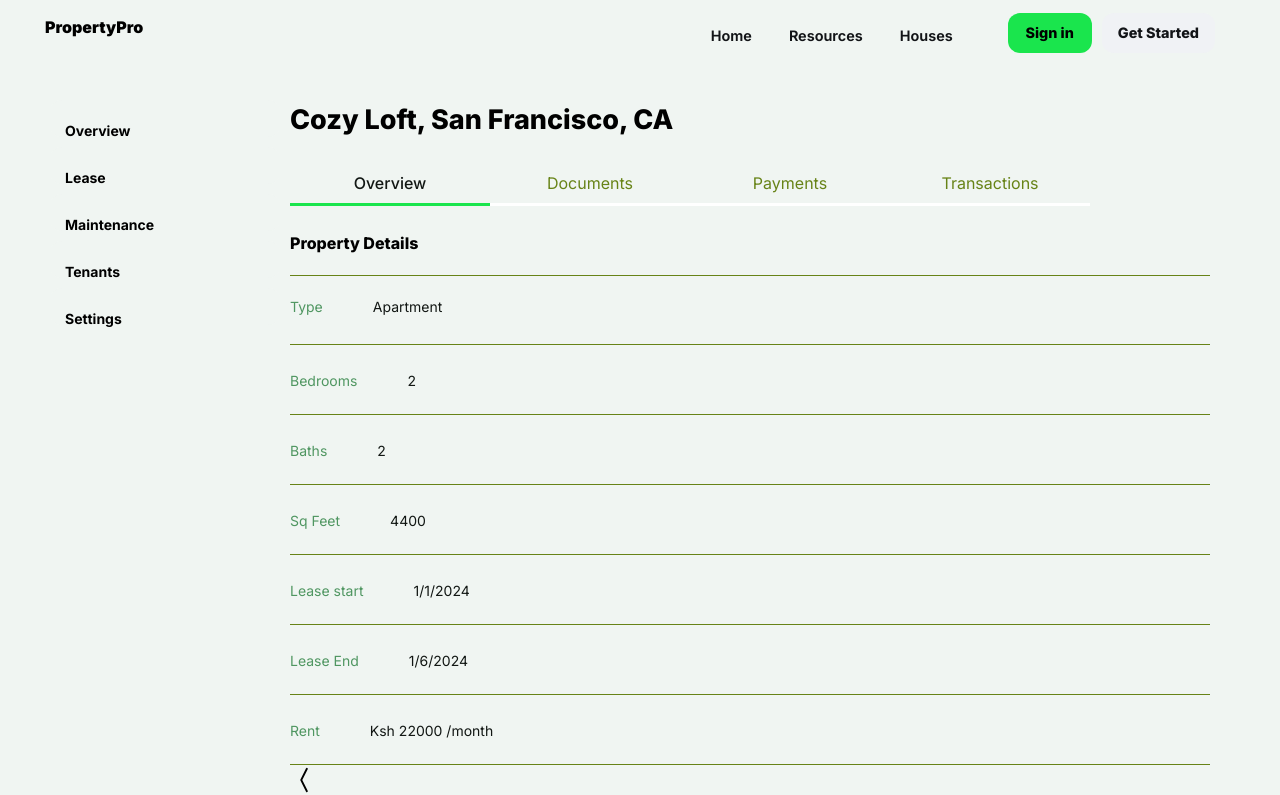
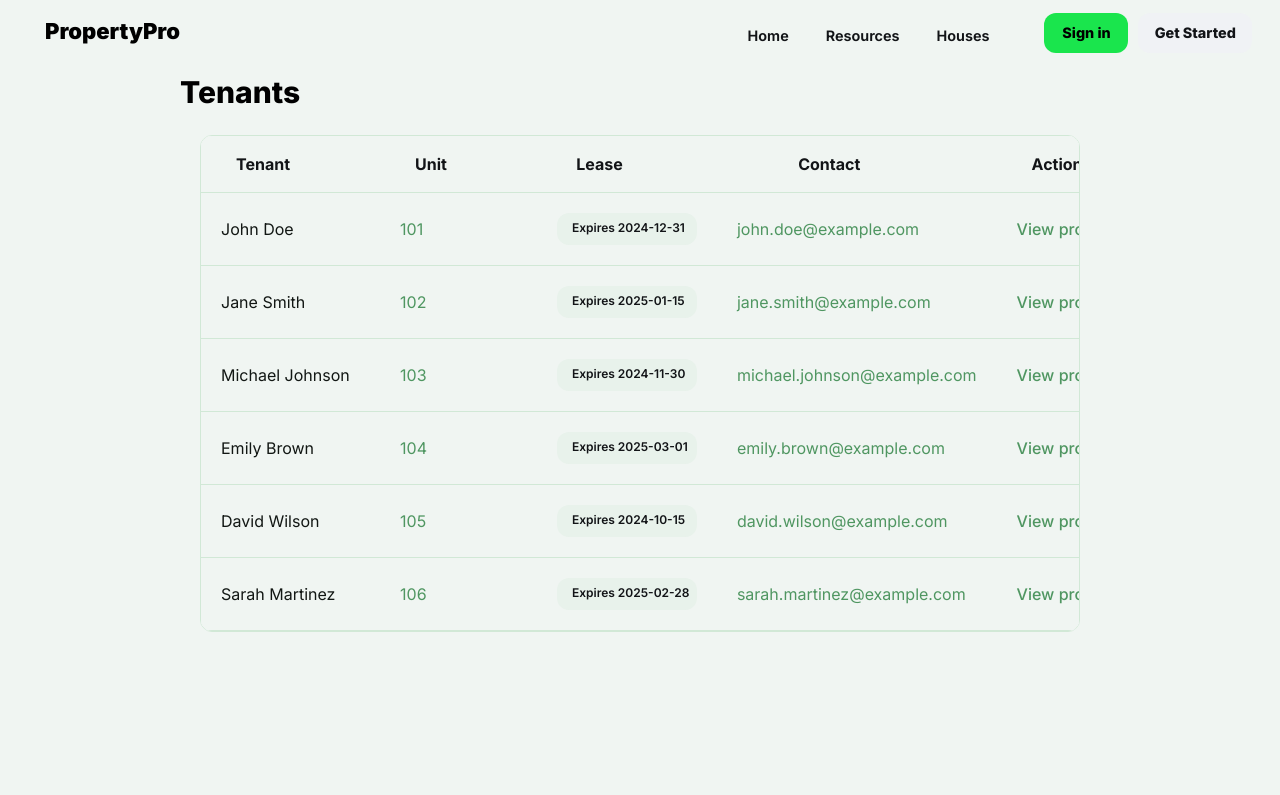
Before and after one commit to Kennysaruni/propertypro, a React (Vite) app: page /properties in a window 1280 px wide. Shown: the top 795 px of the page. Built offline with nearby package versions, Linux system fonts and the light colour scheme; data requests are answered from the project's data file; grey boxes are pictures that could not be loaded.

Commit message:
Added tenants table component

```diff
--- a/db.json
+++ b/db.json
@@ -1,8 +1,14 @@
 {
   "listings": [
-    { "id": 1,
+    {
+      "id": 1,
       "name": "Cozy Downtown Loft",
       "location": "Downtown, City A",
+      "type": "Apartment",
+      "status": "Available",
+      "unit_count": 1,
+      "lease_count": 1,
+      "balance": "$2000",
       "images": [
         {
           "url": "https://images.unsplash.com/photo-1502672260266-1c1ef2d93688?w=600&auto=format&fit=crop&q=60&ixlib=rb-4.0.3&ixid=M3wxMjA3fDB8MHxzZWFyY2h8Mnx8YXBhcnRtZW50fGVufDB8fDB8fHww"
@@ -18,11 +24,21 @@
     {
       "name": "Spacious Condo with a View",
       "location": "Waterfront, City B",
+      "type": "Condo",
+      "status": "Available",
+      "unit_count": 2,
+      "lease_count": 2,
+      "balance": "$3000",
       "image": "https://images.unsplash.com/photo-1560448204-e02f11c3d0e2?w=600&auto=format&fit=crop&q=60&ixlib=rb-4.0.3&ixid=M3wxMjA3fDB8MHxzZWFyY2h8N3x8YXBhcnRtZW50fGVufDB8fDB8fHww"
     },
     {
       "name": "Modern Apartment near Park",
       "location": "Greenfield, City C",
+      "type": "Apartment",
+      "status": "Available",
+      "unit_count": 1,
+      "lease_count": 1,
+      "balance": "$2500",
       "image": "https://images.unsplash.com/photo-1493809842364-78817add7ffb?w=600&auto=format&fit=crop&q=60&ixlib=rb-4.0.3&ixid=M3wxMjA3fDB8MHxzZWFyY2h8MTF8fGFwYXJ0bWVudHxlbnwwfHwwfHx8MA%3D%3D"
     },
     {
@@ -33,6 +49,7 @@
     {
       "name": "Charming Studio in Historic District",
       "location": "Old Town, City E",
+      "type" : "Apartment",
       "image": "https://images.unsplash.com/photo-1502672023488-70e25813eb80?w=600&auto=format&fit=crop&q=60&ixlib=rb-4.0.3&ixid=M3wxMjA3fDB8MHxzZWFyY2h8MTJ8fGFwYXJ0bWVudHxlbnwwfHwwfHx8MA%3D%3D"
     },
     {
@@ -84,5 +101,43 @@
       "status": "Open",
       "duedate": "12/4/2024"
     }
+  ],
+  "tenants": [
+    {
+      "name": "John Doe",
+      "unit_number": "101",
+      "lease_expiry_date": "2024-12-31",
+      "contact": "john.doe@example.com"
+    },
+    {
+      "name": "Jane Smith",
+      "unit_number": "102",
+      "lease_expiry_date": "2025-01-15",
+      "contact": "jane.smith@example.com"
+    },
+    {
+      "name": "Michael Johnson",
+      "unit_number": "103",
+      "lease_expiry_date": "2024-11-30",
+      "contact": "michael.johnson@example.com"
+    },
+    {
+      "name": "Emily Brown",
+      "unit_number": "104",
+      "lease_expiry_date": "2025-03-01",
+      "contact": "emily.brown@example.com"
+    },
+    {
+      "name": "David Wilson",
+      "unit_number": "105",
+      "lease_expiry_date": "2024-10-15",
+      "contact": "david.wilson@example.com"
+    },
+    {
+      "name": "Sarah Martinez",
+      "unit_number": "106",
+      "lease_expiry_date": "2025-02-28",
+      "contact": "sarah.martinez@example.com"
+    }
   ]
 }
--- a/src/App.jsx
+++ b/src/App.jsx
@@ -35,15 +35,19 @@ import Owner from "./pages/Onwer/Owner";
 import Tenant from "./pages/Tenant/Tenant";
 import Apartment from "./components/Apartment/Apartment";
 import ImageSlider from "./components/ImageSlider/ImageSlider";
+import Properties from "./components/Properties/Properties";
+import TenantsList from "./components/TenantsList/TenantsList";
 
 function App() {
   return (
     <div>
       <Navbar />
       {/* <Owner/> */}
-      <Tenant/>
+      {/* <Tenant/> */}
       {/* <Apartment/> */}
       {/* <ImageSlider/> */}
+      {/* <Properties/> */}
+      <TenantsList/>
     </div>
   );
 }
--- a/src/components/Navbar/Navbar.css
+++ b/src/components/Navbar/Navbar.css
@@ -36,10 +36,10 @@
 
 .logo {
     /* width: 300px; */
-    height: 200px;
+    /* height: 200px; */
     margin: 15px 20px 15px 20px;
     padding-left: 25px;
-    /* font-size: large; */
+    font-size: 22px;
     font-weight: 900;
 }
 
--- /dev/null
+++ b/src/components/Properties/Properties.css
@@ -0,0 +1,65 @@
+.properties-container {
+  width: 970px;
+  height: 100vh;
+  margin: 0 auto;
+  justify-content: center;
+  align-items: center;
+}
+.all-properties{
+    font-size: 30px;
+    font-weight: 800;
+}
+
+.table {
+  border-radius: 12px;
+  border: 1px solid #d1e8d6;
+  margin-top: 20px;
+  border-collapse: separate;
+  overflow: hidden;
+  margin: 20px 20px 20px 20px;
+}
+
+table {
+  width: 100%;
+  border-radius: 12px;
+}
+
+th {
+  text-align: center;
+  padding: 35px 90px 20px 35px;
+  white-space: nowrap;
+  color: #121417;
+  padding-top: 20px;
+  border-bottom: 1px solid #d1e8d6;
+  line-height: 1;
+}
+
+td.original-url {
+  max-width: 200px; /* Adjust as needed */
+  overflow: hidden;
+  text-overflow: ellipsis;
+  white-space: nowrap;
+}
+
+td {
+  padding: 20px;
+  align-items: center;
+  color: #638773;
+  border-bottom: 1px solid #d1e8d6;
+}
+
+td:first-child {
+  padding: 20px;
+  align-items: center;
+  color: #121714;
+}
+
+.property-type{
+    width: 142px;
+    height: 32px;
+    border-radius: 12px;
+    background-color: #E8F2EB;
+    border: none;
+    padding-left: 10px;
+    font-size: 16;
+}
--- /dev/null
+++ b/src/components/Properties/Properties.jsx
@@ -0,0 +1,60 @@
+import React, { useEffect, useState } from "react";
+import "./Properties.css";
+
+function Properties() {
+  const [maintenances, setMaintenances] = useState([]);
+
+  useEffect(() => {
+    fetch("http://localhost:3000/maintenance")
+      .then((response) => response.json())
+      .then((data) => setMaintenances(data));
+  },[]);
+
+  return (
+    <div className="properties-container">
+      <h1 className="all-properties"> All properties</h1>
+      <div className="filter-dropdowns">
+        <select name="property-type" className="property-type">
+          <option value="" disabled selected>
+            Property type
+          </option>
+          <option value="">Apartment</option>
+          <option value="">House</option>
+          <option value="">Bungalow</option>
+        </select>
+      </div>
+      <div className="table">
+        <table>
+          <thead>
+            <tr>
+              <th>Property</th>
+              <th>Status</th>
+              <th>Unit count</th>
+              <th>Lease count</th>
+              <th>Balance</th>
+            </tr>
+          </thead>
+          <tbody>
+            {maintenances.map((maintenance) => {
+              return (
+                <tr>
+                  <td>{maintenance.unit}</td>
+                  <td>{maintenance.description}</td>
+                  <td>
+                    <div className="status">{maintenance.priority}</div>
+                  </td>
+                  <td>
+                    <div className="status">{maintenance.status}</div>
+                  </td>
+                  <td>{maintenance.duedate}</td>
+                </tr>
+              );
+            })}
+          </tbody>
+        </table>
+      </div>
+    </div>
+  );
+}
+
+export default Properties;
--- a/src/components/TenantDashboard/TenantDashboard.css
+++ b/src/components/TenantDashboard/TenantDashboard.css
@@ -29,9 +29,14 @@
     font-size: 16;
     font-weight: 600;
 }
+
+.performance-number{
+    font-size: 30px;
+    font-weight: 800;
+}
 .table{
     border-radius: 12px;
-    border: 2px solid #F0F2F5;
+    border: 2px solid ;
     margin-top: 20px;
 }
 
--- a/src/components/TenantDashboard/TenantDashboard.jsx
+++ b/src/components/TenantDashboard/TenantDashboard.jsx
@@ -14,19 +14,19 @@ function TenantDashboard() {
 
   return (
     <div className="dash-container">
-      <h1>Dashboard</h1>
+      <h1 className='performance-number'>Dashboard</h1>
       <p className="welcome"> Welcome to your dashboard</p>
       <div className="performance-container">
         <div className="active-listings">Property Performance</div>
         <div className="performance">
           <div className="performance-items">
             <p className="performance-text"> Rent Collected</p>
-            <h1>$1500</h1>
+            <h1 className='performance-number'>$1500</h1>
             <img src={rentgraph} alt="rentgraph" className="" />
           </div>
           <div className="performance-items">
             <p className="performance-text"> Occupancy</p>
-            <h1>92%</h1>
+            <h1 className='performance-number'>92%</h1>
             <img src={occupancygraph} alt="Occupancy" className="" />
           </div>
         </div>
--- /dev/null
+++ b/src/components/TenantsList/TenantsList.css
@@ -0,0 +1,72 @@
+.tenantslist{
+    width: 920px;
+    height: auto;
+    margin: 0 auto;
+}
+
+.tenants-title{
+    font-size: 30px;
+    font-weight: 800;
+}
+
+.table {
+  border-radius: 12px;
+  border: 1px solid #d1e8d6;
+  margin-top: 20px;
+  border-collapse: separate;
+  overflow: hidden;
+  margin: 20px 20px 20px 20px;
+}
+
+table {
+  width: 100%;
+  border-radius: 12px;
+}
+
+th {
+  text-align: center;
+  padding: 35px 90px 20px 35px;
+  white-space: nowrap;
+  color: #121417;
+  padding-top: 20px;
+  border-bottom: 1px solid #d1e8d6;
+  line-height: 1;
+}
+
+td.original-url {
+  max-width: 200px; /* Adjust as needed */
+  overflow: hidden;
+  text-overflow: ellipsis;
+  white-space: nowrap;
+}
+
+td {
+  padding: 20px;
+  align-items: center;
+  color: #4F9661;
+  border-bottom: 1px solid #d1e8d6;
+}
+
+td:first-child {
+  padding: 20px;
+  align-items: center;
+  color: #121714;
+}
+
+.lease-expiry{
+    width: 140px;
+    height: 32px;
+    background-color: #E8F2EB;
+    color: #121417;
+    font-size: 12px;
+    font-weight: 600;
+    border-radius: 12px;
+    padding-top: 6px;
+    padding-left: 15px;
+}
+
+.view-profile{
+    color: #4F9661;
+    font-size: 16px;
+    font-weight: 500;
+}
--- /dev/null
+++ b/src/components/TenantsList/TenantsList.jsx
@@ -0,0 +1,49 @@
+import React, { useEffect, useState } from "react";
+import './TenantsList.css'
+
+function TenantsList() {
+  const [tenants, setTenants] = useState([]);
+
+  useEffect(() => {
+    fetch("http://localhost:3000/tenants")
+      .then((res) => res.json())
+      .then((promise) => setTenants(promise));
+  });
+  return (
+    <div className="tenantslist">
+      <h1 className="tenants-title">Tenants</h1>
+      <div className="table">
+        <table>
+          <thead>
+            <tr>
+              <th>Tenant</th>
+              <th>Unit</th>
+              <th>Lease</th>
+              <th>Contact</th>
+              <th>Actions</th>
+            </tr>
+          </thead>
+          <tbody>
+            {tenants.map((tenant) => {
+              return (
+                <tr>
+                  <td>{tenant.name}</td>
+                  <td>{tenant.unit_number}</td>
+                  <td>
+                    <div className="lease-expiry">Expires {tenant.lease_expiry_date}</div>
+                  </td>
+                  <td>{tenant.contact}</td>
+                  <td className="view-profile">
+                    View profile
+                  </td>
+                </tr>
+              );
+            })}
+          </tbody>
+        </table>
+      </div>
+    </div>
+  );
+}
+
+export default TenantsList;
--- a/src/pages/Tenant/Tenant.jsx
+++ b/src/pages/Tenant/Tenant.jsx
@@ -12,8 +12,8 @@ function Tenant() {
           <Sidemenu />
         </div>
         <div>
-          {/* <TenantDashboard/> */}
-          <Apartment/>
+          <TenantDashboard/>
+          {/* <Apartment/> */}
         </div>
       </div>
     </div>
```
